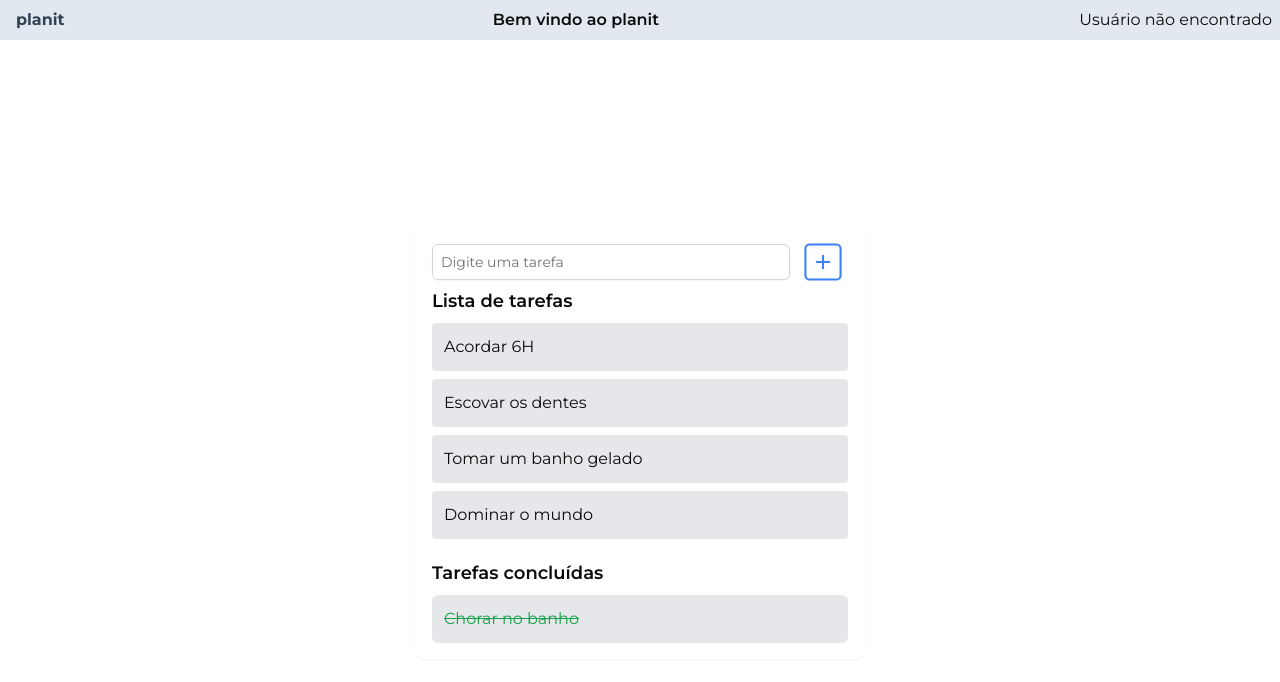
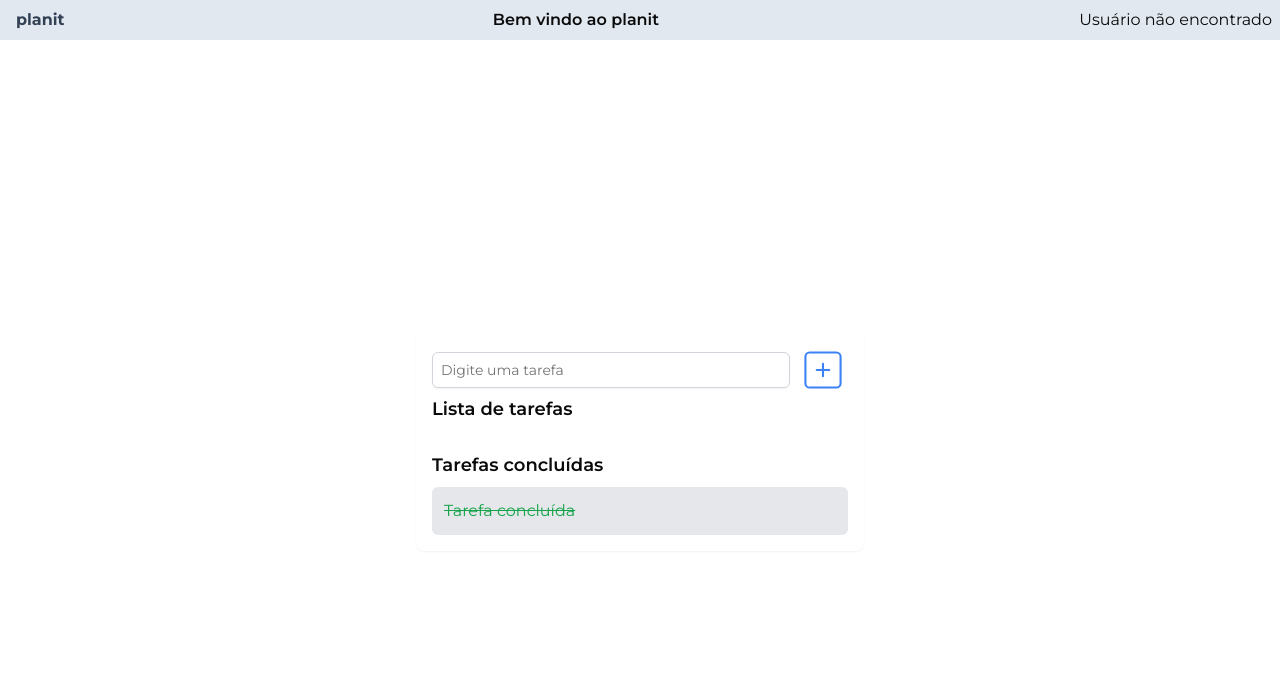
Before and after one commit to ItaloCosta-dev/planit, a Next.js app: page /task-page in a window 1280 px wide. Shown: the top 682 px of the page. Built offline with nearby package versions, Linux system fonts and the light colour scheme.

Commit message:
feat: função de salvar tarefa adicionada.

```diff
--- a/components/app-components/aplication.tsx
+++ b/components/app-components/aplication.tsx
@@ -1,37 +1,70 @@
-import React from "react";
+import React, { useState } from "react";
 import { Input } from "../ui/input";
 import { CiSquarePlus } from "react-icons/ci";
+import { CiSquareCheck } from "react-icons/ci";
+import { GoPencil } from "react-icons/go";
+import { CiTrash } from "react-icons/ci";
 
-const aplication = () => {
+const Aplication = () => {
+  const [task, setTask] = useState(""); // armazenar o valor das tarefas.
+  const [createdTask, setCreatedTask] = useState<string[]>([]); // armezenar as tarefas criadas.
+
+  const handleAddTask = () => {
+    if (task !== "") {
+      // Verifica se a tarefa não é uma string vazia
+      setCreatedTask([...createdTask, task]); // Adiciona a nova tarefa
+      setTask(""); // Limpa o input após adicionar a tarefa
+    }
+  };
+
   return (
     <div className="flex justify-center items-center h-screen px-4">
       <div className="w-full max-w-md flex flex-col p-4 bg-white shadow-sm rounded-lg">
-
         {/* INPUT E BOTÃO */}
         <div className="flex flex-row items-center gap-2">
-          <Input placeholder="Digite uma tarefa" className="flex-1 p-2 border border-gray-300 rounded-md"/>
-          <CiSquarePlus size={50} className="cursor-pointer text-blue-500"/>
+          <Input
+            placeholder="Digite uma tarefa"
+            className="flex-1 p-2 border border-gray-300 rounded-md"
+            value={task}
+            onChange={(e) => setTask(e.target.value)} // atualiza o valor do input
+          />
+          <CiSquarePlus
+            size={50}
+            className="cursor-pointer text-blue-500"
+            onClick={handleAddTask}
+          />
         </div>
 
         {/* Lista de tarefas */}
         <div className="mb-5">
           <p className="font-semibold text-lg mb-2">Lista de tarefas</p>
           <div className="flex flex-col gap-2">
-            <div className="bg-gray-200 p-3 rounded-sm">Acordar 6H</div>
-            <div className="bg-gray-200 p-3 rounded-sm">Escovar os dentes</div>
-            <div className="bg-gray-200 p-3 rounded-sm">Tomar um banho gelado</div>
-            <div className="bg-gray-200 p-3 rounded-sm">Dominar o mundo</div>
+            {createdTask.map((task, index) => (
+              <div
+                className="bg-gray-200 p-3 rounded-sm flex flex-row justify-between items-center"
+                key={index}
+              >
+                {task}
+                <div className="flex flex-row gap-2">
+                  <CiSquareCheck  size={23} className="cursor-pointer text-green-700"/>
+                  <GoPencil  size={23} className="cursor-pointer text-blue-500"/>
+                  <CiTrash  size={23} className="cursor-pointer text-red-500"/>
+                </div>
+              </div>
+            ))}
           </div>
         </div>
 
-             {/* Tarefas concluídas */}
+        {/* Tarefas concluídas */}
         <div>
           <p className="font-semibold text-lg mb-2">Tarefas concluídas</p>
-          <div className="bg-gray-200 p-3 rounded-md text-green-600 line-through">Chorar no banho</div>
+          <div className="bg-gray-200 p-3 rounded-md text-green-600 line-through">
+            Tarefa concluída
+          </div>
         </div>
       </div>
     </div>
   );
 };
 
-export default aplication;
+export default Aplication;
```
